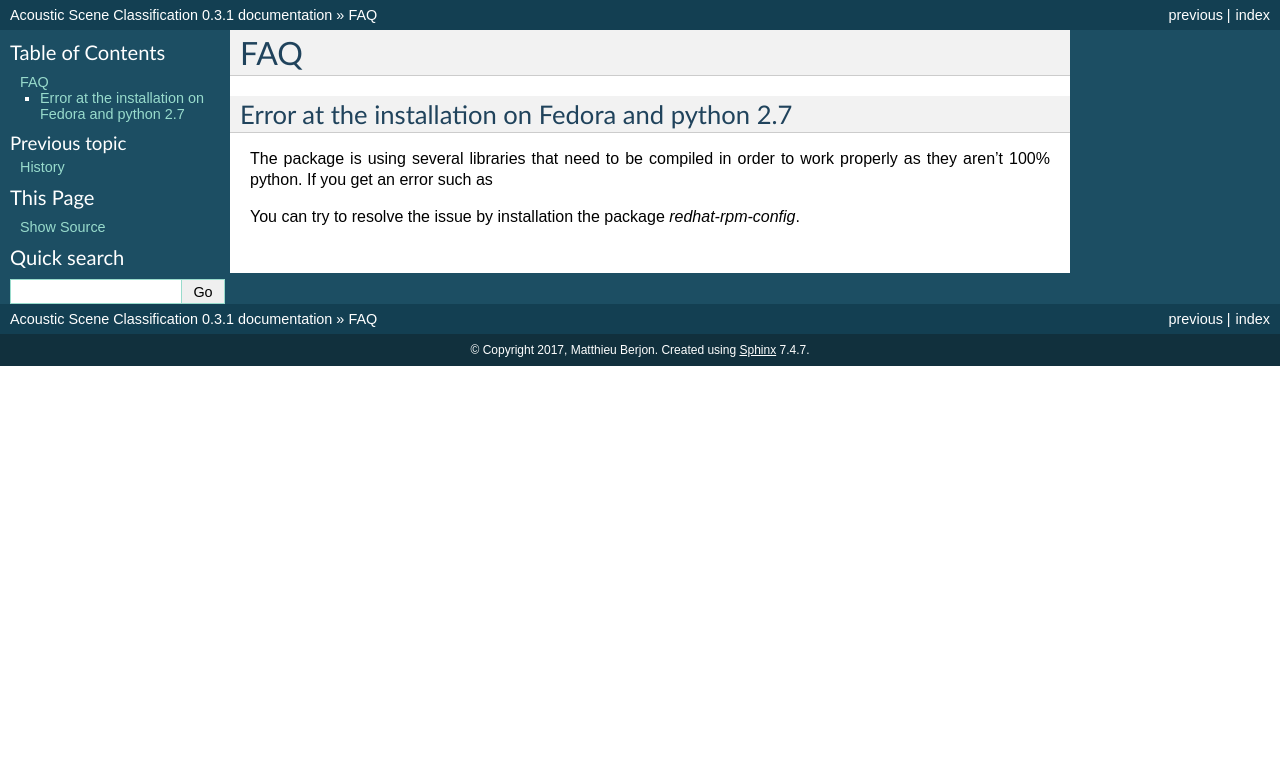
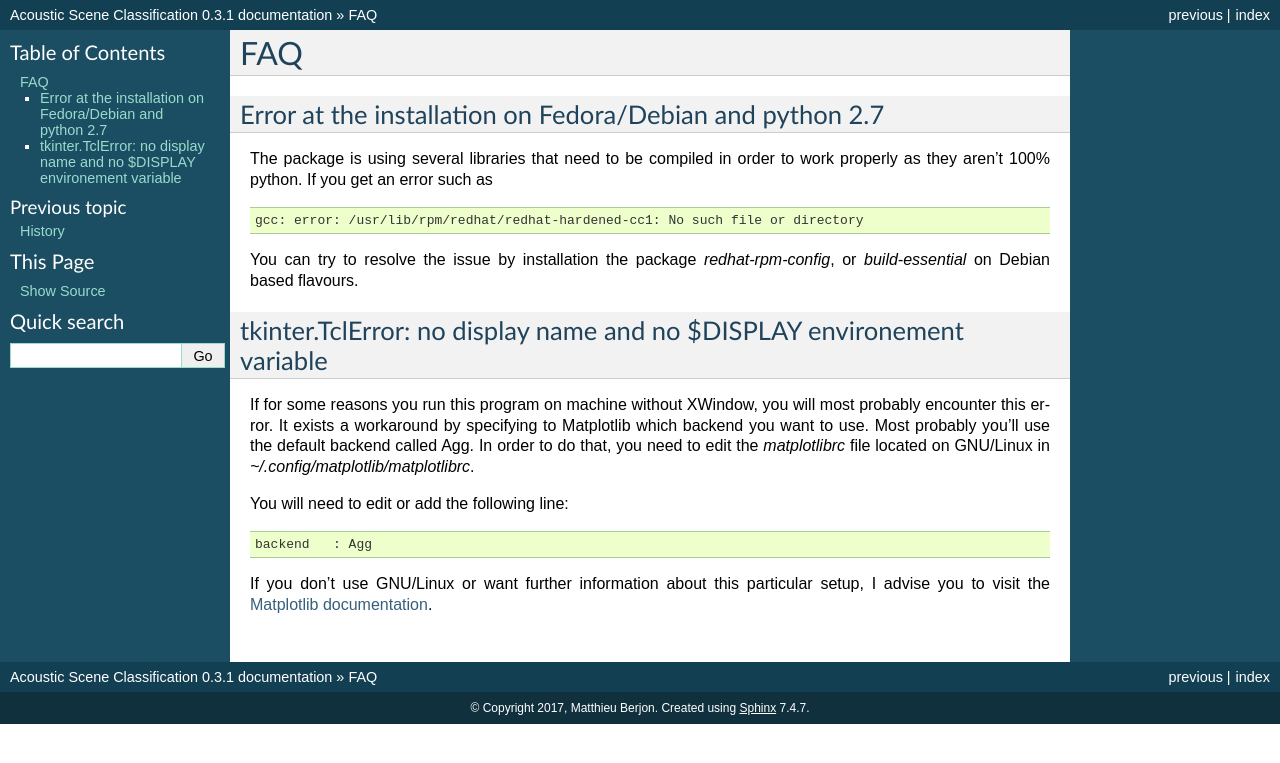
Before and after one commit to mattberjon/asc-cnn, a Sphinx documentation site: the page built from docs/faq.rst, in a window 1280 px wide. Shown: the top 763 px of the page. Built offline with Sphinx 7.4.7, drawn with Linux system fonts in a browser that asks for light colours.

Commit message:
Adding of an entry in the FAQ
I added an entry regarding a potential issue that might appear for users
trying to launch the program on a remote server without any XWindow
available. I foung the workaround and explained it.

I as well make a few precision on the installation issue regarding the
missing of GCC on Python 2.7 and give the right package to install on
Debian related distributions.

I fixed as well a syntax issue in the RST file by itself.

Resolves: #55

Signed-off-by: Matthieu Berjon <matthieu@berjon.net>

```diff
--- a/docs/faq.rst
+++ b/docs/faq.rst
@@ -2,13 +2,35 @@
 FAQ
 =====
 
-Error at the installation on Fedora and python 2.7
---------------------------------------------------
+Error at the installation on Fedora/Debian and python 2.7
+---------------------------------------------------------
 
 The package is using several libraries that need to be compiled in order to work
 properly as they aren't 100% python. If you get an error such as
 
 .. code-block:: console
+
   gcc: error: /usr/lib/rpm/redhat/redhat-hardened-cc1: No such file or directory
 
-You can try to resolve the issue by installation the package `redhat-rpm-config`.
+You can try to resolve the issue by installation the package `redhat-rpm-config`,
+or `build-essential` on Debian based flavours.
+
+tkinter.TclError: no display name and no $DISPLAY environement variable
+-----------------------------------------------------------------------
+
+If for some reasons you run this program on machine without XWindow, you will
+most probably encounter this error. It exists a workaround by specifying to
+Matplotlib which backend you want to use. Most probably you'll use the default
+backend called Agg. In order to do that, you need to edit the `matplotlibrc`
+file located on GNU/Linux in `~/.config/matplotlib/matplotlibrc`.
+
+You will need to edit or add the following line:
+
+.. code-block:: console
+
+  backend   : Agg
+
+If you don't use GNU/Linux or want further information about this particular
+setup, I advise you to visit the `Matplotlib documentation`_.
+
+.. _Matplotlib documentation: https://matplotlib.org/users/customizing.html#the-matplotlibrc-file
```
